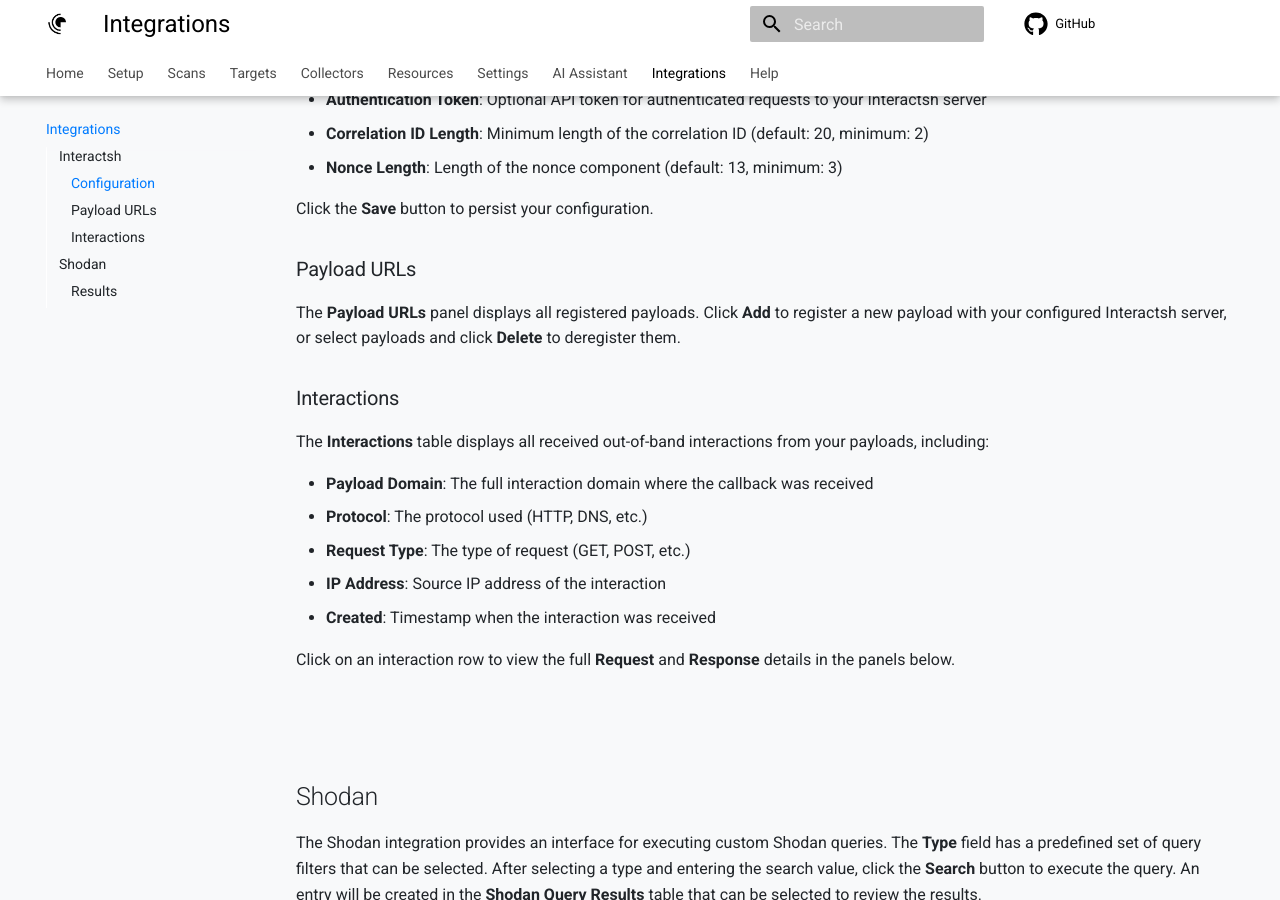
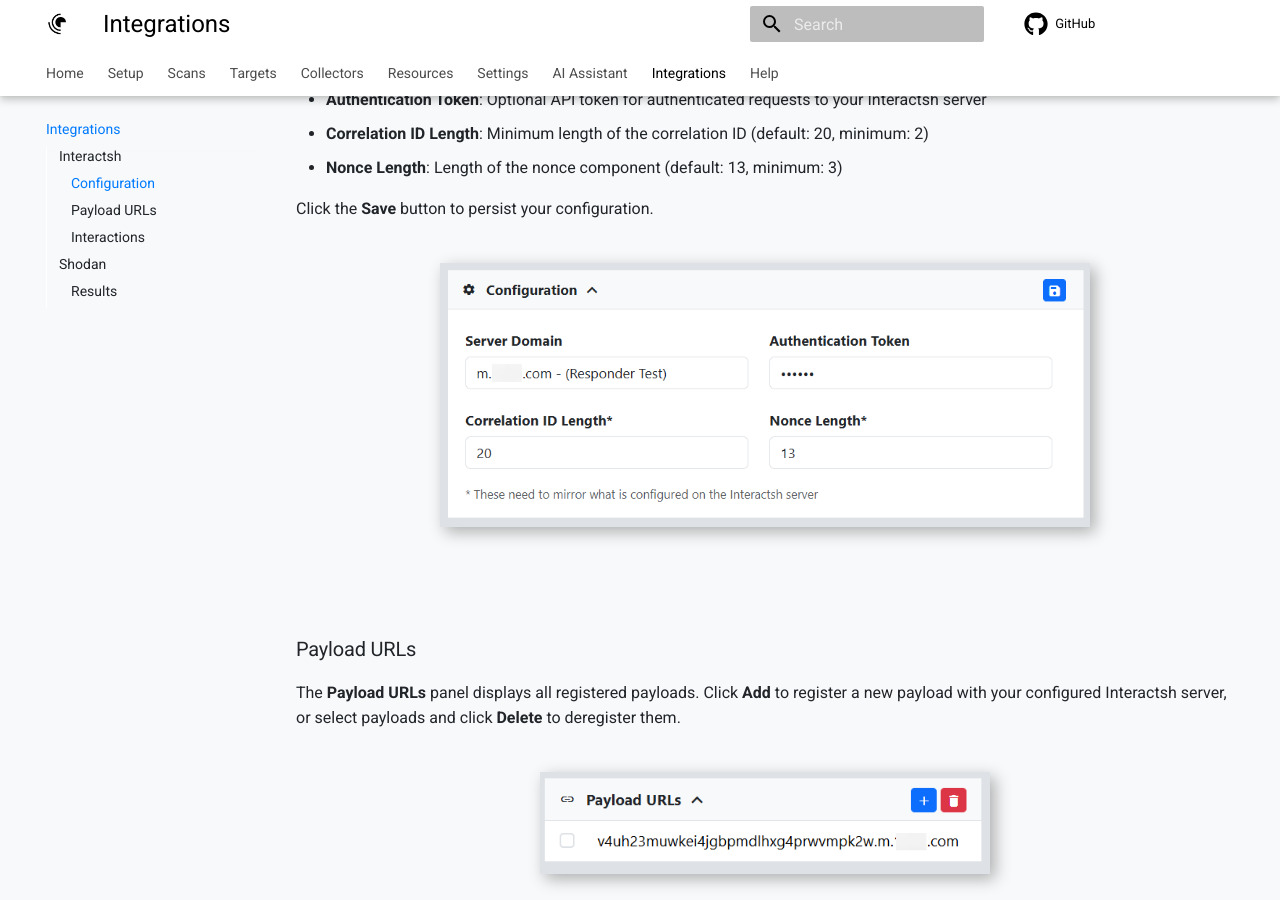
Before and after one commit to securifera/reverge_wiki, an MkDocs documentation site: the page built from docs/integrations/integrations.md, in a window 1280 px wide and 900 px high, scrolled down 817 px. Built offline with MkDocs 1.6.1 and Material for MkDocs 9.7.7, drawn with Linux system fonts in a browser that asks for light colours; comment, search, counter and statistics services are not loaded.

Commit message:
Added interactsh

```diff
--- a/docs/integrations/integrations.md
+++ b/docs/integrations/integrations.md
@@ -19,10 +19,21 @@
 - **Nonce Length**: Length of the nonce component (default: 13, minimum: 3)
 
 Click the **Save** button to persist your configuration.
-
+<br>
+<br>
+<center>
+<img src="../../assets/interactsh_config.png" alt="Integrations Table" width="650" style="box-shadow: 5px 5px 15px rgba(0, 0, 0, 0.3);">
+</center>
+<br>
+<br>
 ### Payload URLs
 The **Payload URLs** panel displays all registered payloads. Click **Add** to register a new payload with your configured Interactsh server, or select payloads and click **Delete** to deregister them.
-
+<br>
+<br>
+<center>
+<img src="../../assets/interactsh_payloads.png" alt="Integrations Table" width="450" style="box-shadow: 5px 5px 15px rgba(0, 0, 0, 0.3);">
+</center>
+<br>
 ### Interactions
 The **Interactions** table displays all received out-of-band interactions from your payloads, including:
 
@@ -33,7 +44,13 @@
 - **Created**: Timestamp when the interaction was received
 
 Click on an interaction row to view the full **Request** and **Response** details in the panels below.
-
+<br>
+<br>
+<center>
+<img src="../../assets/interactions.png" alt="Integrations Table" style="box-shadow: 5px 5px 15px rgba(0, 0, 0, 0.3);">
+</center>
+<br>
+<br>
 <br>
 <br>
 ## Shodan
```
Also changed, not shown: docs/collectors/collectors.md (+1 -1 lines), docs/assets/interactions.png (added), docs/assets/interactsh_config.png (added), docs/assets/interactsh_payloads.png (added).
